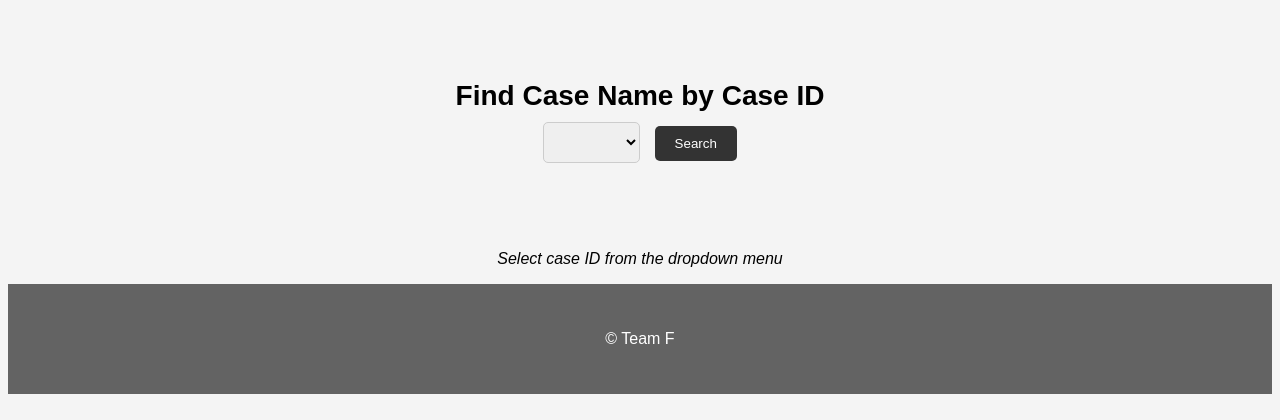
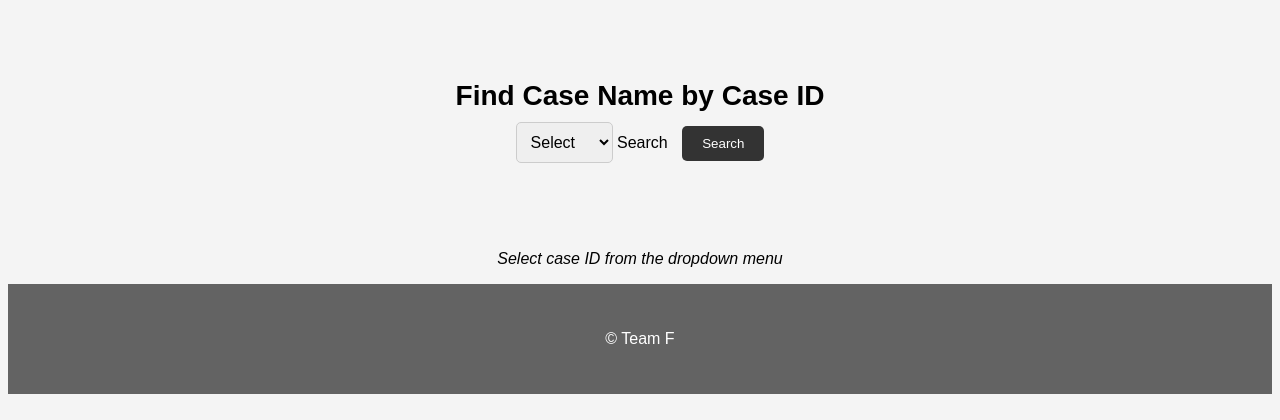
Before and after one commit to CS257-F23/team-project-f, a Flask app: page /case_name in a window 1280 px wide. Shown: the part 140-560 px from the top of the page. Run offline with Flask 3, Linux system fonts and the light colour scheme; a database or web service that is not in the repository returns one stand-in record (values such as "Sample title"); some libraries are stand-ins or nearby versions.

Commit message:
added label for selection

```diff
--- a/templates/case_name_displayer.html
+++ b/templates/case_name_displayer.html
@@ -20,14 +20,15 @@
 			<h1>{{function_text}}</h1>
 
 			<form id ="form" method="GET" action={{function_url}}>
-				<select name="search" id="query">
-					<option id="None" value=""></option>
-					<label for="None"></label>
+				<select name="Search" id="query">
+					<option id="None" value="">Select</option>
+					<label for="None">Select</label>
 					{% for choice in dropdown %}
 						<option id="{{choice}}" value="{{choice}}">{{choice}}</option>
 						<label for="{{choice}}">{{choice}}</label>
 					{% endfor %}
 				</select>
+				<label for="query">Search</label>
 				<button id="searchButton">Search</button>
 			</form>
 
```
